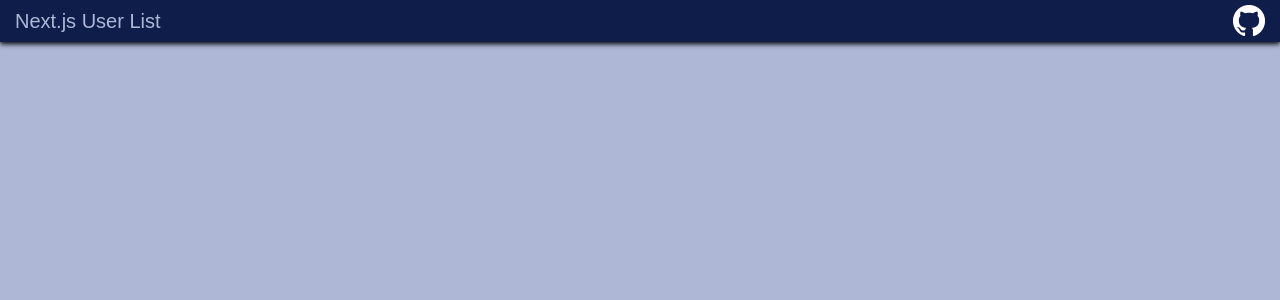
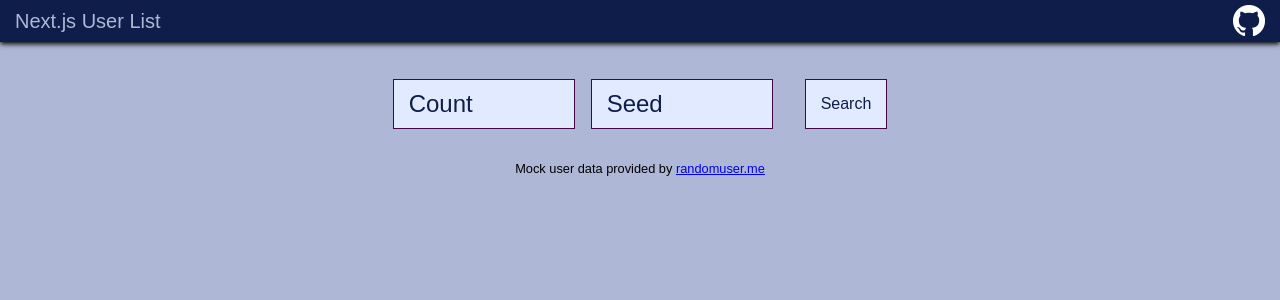
Before and after one commit to dstanich/simple-user-list, a Next.js app in the folder nextjs/: page / in a window 1280 px wide. Shown: the top 300 px of the page. Built offline with nearby package versions, Linux system fonts and the light colour scheme.

Commit message:
nextjs: add search component

```diff
--- /dev/null
+++ b/nextjs/components/Search.js
@@ -0,0 +1,38 @@
+import React, { useRef } from 'react';
+
+import styles from '../styles/Search.module.scss';
+
+function Search(props) {
+  const { className, searchChanged } = props;
+  const userCount = useRef(null);
+  const seed = useRef(null);
+
+  return (
+    <div className={className + ' ' + styles.search}>
+      <input
+        id="search-count"
+        type="number"
+        placeholder="Count"
+        aria-label="Number of users"
+        ref={userCount}
+      />
+      <input
+        id="search-seed"
+        type="text"
+        placeholder="Seed"
+        aria-label="Random generator seed"
+        ref={seed}
+      />
+      <button
+        className={styles['search-button']}
+        onClick={() =>
+          searchChanged(userCount.current.value, seed.current.value)
+        }
+      >
+        Search
+      </button>
+    </div>
+  );
+}
+
+export default Search;
--- a/nextjs/pages/index.js
+++ b/nextjs/pages/index.js
@@ -1,15 +1,39 @@
 import Head from 'next/head';
+import { useState } from 'react';
 
 import styles from '../styles/Home.module.scss';
 import Title from '../components/Title';
+import Search from '../components/Search';
 
 export default function Home() {
+  const [search, setSearch] = useState({});
+
+  const searchChanged = (count, seed) => setSearch({ count, seed });
+
   return (
     <div className={styles.app}>
       <Head>
         <title>Next.js User List</title>
       </Head>
       <Title text="Next.js User List" />
+      <div className={styles['scrollable-area']}>
+        <Search
+          className={styles['content-container']}
+          searchChanged={searchChanged}
+        ></Search>
+        {/* <Users className="content-container" search={search}></Users> */}
+
+        <div className={styles.notices}>
+          Mock user data provided by{' '}
+          <a
+            href="https://randomuser.me/"
+            target="_blank"
+            rel="noopener noreferrer"
+          >
+            randomuser.me
+          </a>
+        </div>
+      </div>
     </div>
   );
 }
--- a/nextjs/styles/Home.module.scss
+++ b/nextjs/styles/Home.module.scss
@@ -5,3 +5,19 @@
   background: #aeb7d5;
   overflow: hidden;
 }
+
+.scrollable-area {
+  display: block;
+  flex: 1 1 auto;
+  overflow: auto;
+}
+
+.content-container {
+  margin: 2rem 1rem 0 1rem;
+}
+
+.notices {
+  font-size: 0.8rem;
+  margin: 2rem 0 1rem 0;
+  text-align: center;
+}
--- /dev/null
+++ b/nextjs/styles/Search.module.scss
@@ -0,0 +1,49 @@
+.search {
+  display: flex;
+  align-content: space-between;
+  align-items: center;
+  justify-content: center;
+
+  > input {
+    flex: 0 0 auto;
+    font-size: 1.5rem;
+    padding: 10px 15px;
+    border: 1px solid #420846;
+    color: #0f1d4b;
+    background: #e1eaff;
+    margin-right: 16px;
+    width: 150px;
+
+    &::placeholder {
+      color: #0f1d4b;
+    }
+  }
+}
+
+.search-button {
+  font-size: 1rem;
+  color: #0f1d4b;
+  margin: 0;
+  margin-left: 16px;
+  padding: 15px;
+  border: 1px solid #420846;
+  background: #e1eaff;
+  cursor: pointer;
+}
+
+@media only screen and (max-width: 600px) {
+  .search {
+    flex-wrap: wrap;
+
+    > input {
+      width: 95%;
+      margin-right: 0;
+      margin-bottom: 8px;
+    }
+
+    .search-button {
+      margin: 0;
+      width: 50%;
+    }
+  }
+}
```
